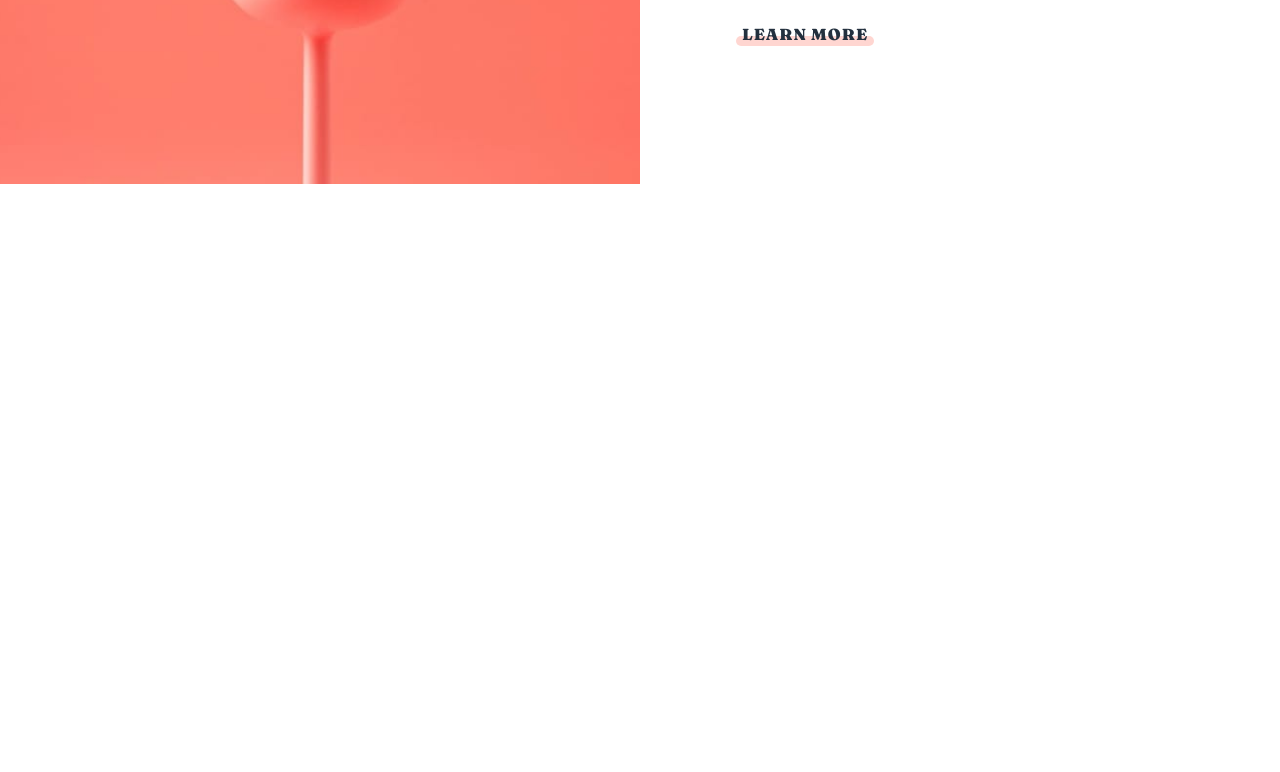
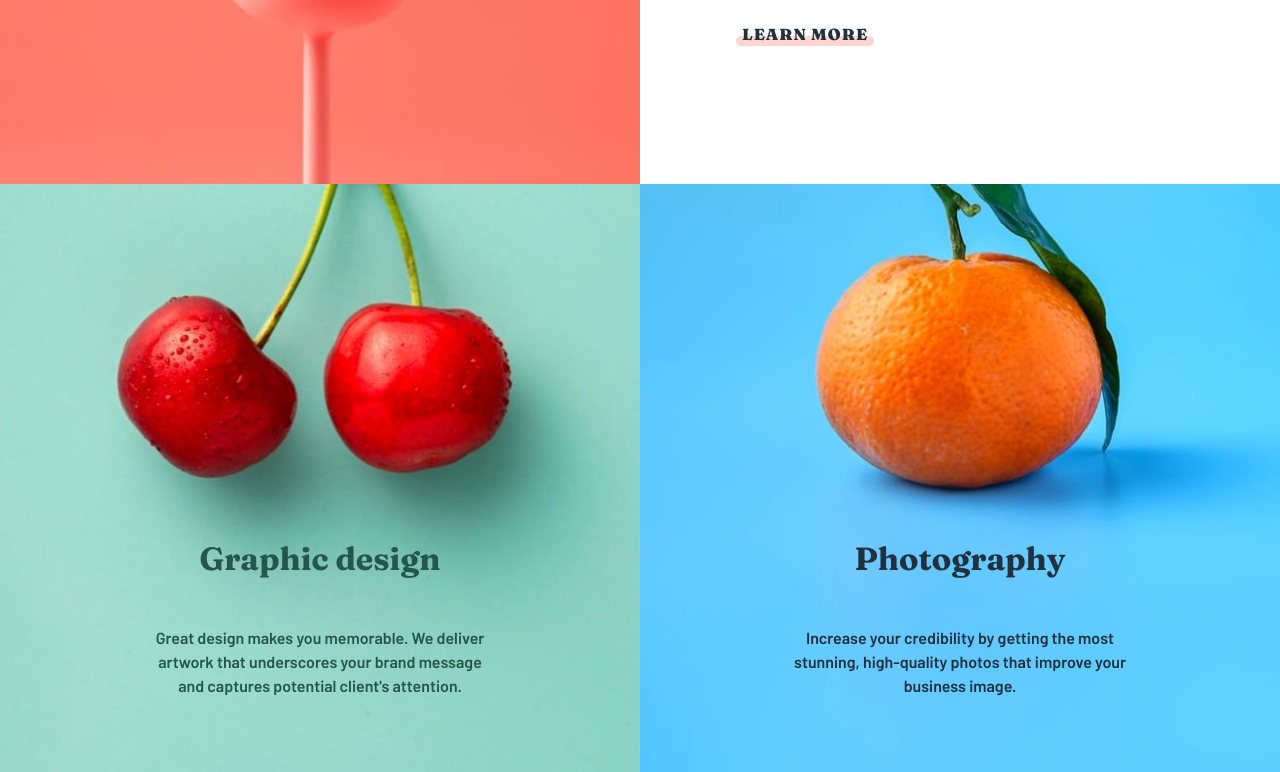
Before and after one commit to moniquedsilva/sunnyside-agency, a Vue app: page / in a window 1280 px wide. Shown: the part 1786-2558 px from the top of the page. Before the commit the page ends 1970 px from the top, so only its background shows below. Built offline with nearby package versions, Linux system fonts and the light colour scheme.

Commit message:
feat: add services

```diff
--- a/src/App.vue
+++ b/src/App.vue
@@ -4,6 +4,7 @@
     <main>
       <Hero />
       <About />
+      <Services />
     </main>
   </div>
 </template>
@@ -12,6 +13,7 @@
 import Header from '@/components/Header'
 import Hero from '@/components/Hero'
 import About from '@/components/About'
+import Services from '@/components/Services'
 
 export default {
   name: 'App',
@@ -19,6 +21,7 @@ export default {
     Header,
     Hero,
     About,
+    Services,
   },
 }
 </script>
```
